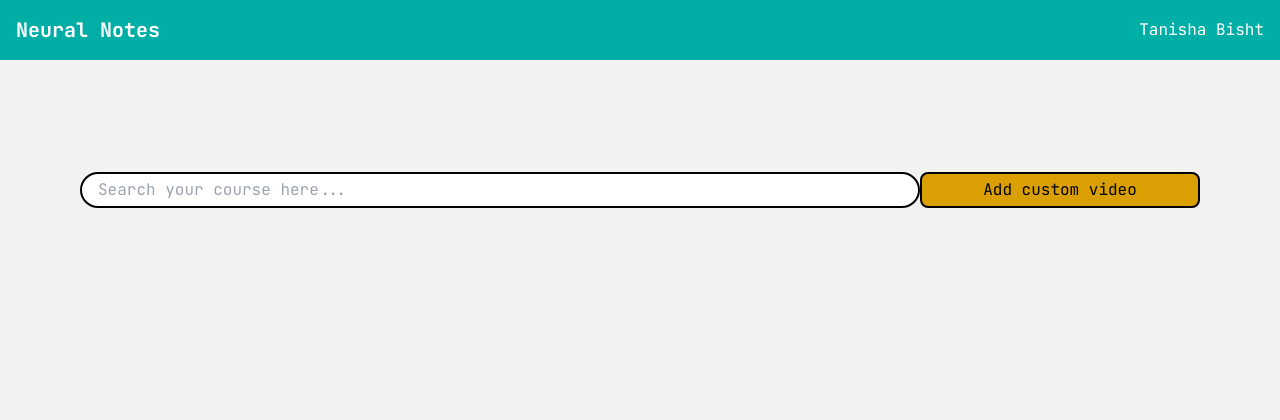
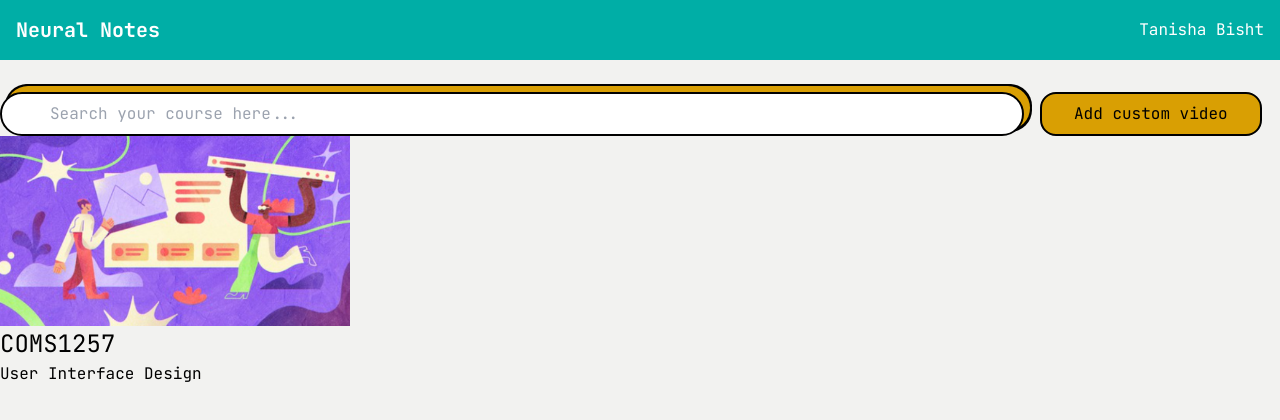
Before and after one commit to CyberKnight1803/NeuralNotes, a Next.js app in the folder neuralnotes-fe/: page /dashboard in a window 1280 px wide. Shown: the top 420 px of the page. Built offline with nearby package versions, Linux system fonts and the light colour scheme.

Commit message:
search input

```diff
--- a/neuralnotes-fe/pages/dashboard/index.tsx
+++ b/neuralnotes-fe/pages/dashboard/index.tsx
@@ -1,22 +1,33 @@
 import { Navbar } from '@/components/shared';
+import Image from 'next/image';
+import MainPng from '../../public/main.png'
 
 const Dashboard = () => {
   return (
     <>
       <Navbar />
 
-      <div className="p-[5rem]">
+
         <input
           type="text"
-          className="mt-[2rem] px-4 py-1 w-9/12 border-2 border-black rounded-full focus:outline-none focus:ring-2 focus:ring-yellow-500"
+          className="customInput"
           placeholder="Search your course here..."
         />
 
-        <button className="px-4 py-1 w-3/12 border-2 border-black rounded-lg bg-[#D99F03]">
+        <button className="btn">
           Add custom video
         </button>
-      </div>
-    </>
+
+        <Image
+          src={MainPng}
+          alt="Course 1"
+          width={350}
+          height={250}
+        />
+        <h1>COMS1257</h1>
+        <h3>User Interface Design</h3>
+
+        </>
   );
 };
 
--- a/neuralnotes-fe/styles/globals.css
+++ b/neuralnotes-fe/styles/globals.css
@@ -9,3 +9,29 @@ body {
   background: #f2f2f0;
   font-family: 'JetBrains Mono', monospace;
 }
+
+
+.customInput {
+  box-shadow: 6px -6px #D99F03, 8px -8px #000, 5px -8px #000, 8px -4px #000;
+  margin-top: 2rem;
+  border-radius: 4rem;
+  width: 80%;
+  padding: 0.5rem 3rem;
+  margin-right: 1rem;
+  border: 2px solid black;
+}
+.customInput:focus {
+  box-shadow: 6px -6px #D99F03, 7px -8px #000, 5px -8px #000, 8px -4px #000;
+  outline: none;
+}
+
+.btn {
+  padding: 0.5rem 2rem;
+  border: 2px solid black;
+  border-radius: 1rem;
+  background-color: #D99F03;
+}
+
+h1 {
+  font-size: 1.5rem;
+}
```
Also changed, not shown: neuralnotes-fe/public/main.png (added), 1 other file (tests, documents, lock files or other folders).
